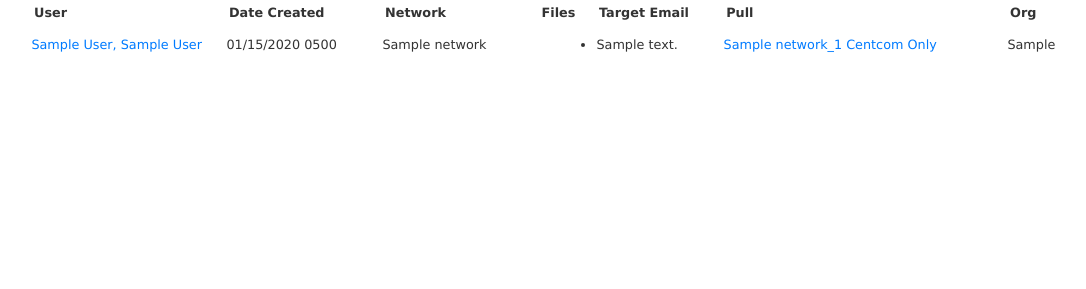
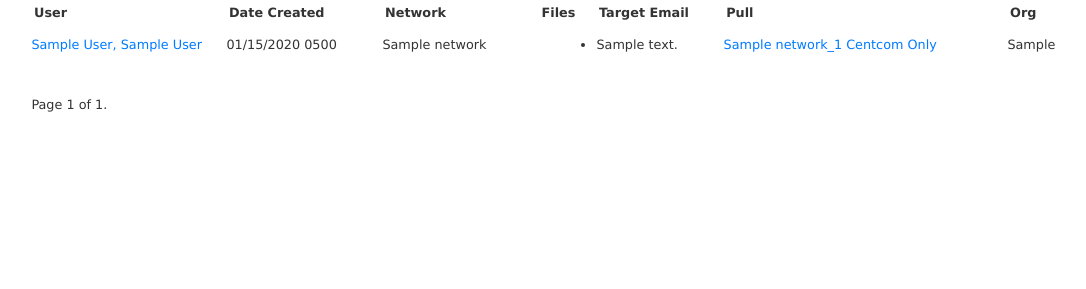
Before and after one commit to oes-webteam/cftsPublic, a Django app: page /archive in a window 1280 px wide. Shown: the part 294-583 px from the top of the page, without its empty margins (63-1149 px from the left). Run offline with Django 3.2, Linux system fonts and the light colour scheme; a user stored in the database is signed in; tables that the repository leaves empty hold one stand-in row (values such as "Sample post"); data that the repository does not hold is empty; some libraries are stand-ins or nearby versions.

Commit message:
update transfer archive pagination (#106)

```diff
--- a/cfts/static/js/archive.js
+++ b/cfts/static/js/archive.js
@@ -67,7 +67,8 @@ jQuery(document).ready(function() {
             'files': "",
             'email': "",
             'pull': "",
-            'org': ""
+            'org': "",
+            'page': ""
         }
         $('.filter').each(function() {
             $thisFilter = $(this);
@@ -126,10 +127,8 @@ jQuery(document).ready(function() {
     } // end applyFilters
 
 
-    function getRequests() {
+    function getRequests(page) {
         data = applyFilters()
-
-        console.log(data)
 
         if ([...new Set(Object.values(data))].length == 1) {
             window.location.href = "/archive"
@@ -140,6 +139,10 @@ jQuery(document).ready(function() {
                     xhr.setRequestHeader("X-CSRFToken", getCookie("csrftoken"));
                 },
             });
+
+            if (page != null){
+                url = data.page = String(page)
+            }
 
             $.ajax({
                 type: "POST",
@@ -154,12 +157,19 @@ jQuery(document).ready(function() {
 
     $("#submit-button").click(function(e) {
         e.preventDefault();
-        getRequests();
+        getRequests(null);
     });
+
+    $("#templateTable").on('click', '.page-btn', function(e) {
+        e.preventDefault();
+        getRequests($(e.currentTarget).attr('page'));
+    });
+
+
 
     $(".filter").keypress(function(e) {
         if (e.which == 13) {
-            getRequests();
+            getRequests(null);
 
         }
     });
--- a/pages/views/archive.py
+++ b/pages/views/archive.py
@@ -13,6 +13,9 @@ from django.shortcuts import render
 from pages.models import *
 from pages.views.auth import superUserCheck, staffCheck
 
+import logging
+
+logger = logging.getLogger('django')
 # ====================================================================
 
 # function to return a pagenated list of all pulled Requests
@@ -20,6 +23,10 @@ from pages.views.auth import superUserCheck, staffCheck
 @user_passes_test(staffCheck, login_url='frontend', redirect_field_name=None)
 def archive(request):
     networks = Network.objects.all()
+
+    if request.GET.get('page'):
+        rc = {'requests': pageObj, 'networks': networks}
+        return render(request, 'pages/archive.html', {'rc': rc})
 
     # get all Request objects that have been pulled
     requests = Request.objects.filter(pull__isnull=False)
@@ -65,7 +72,7 @@ def filterArchive(request):
         except IndexError:
             pullNum = ""
 
-    #get all pulled Request objects
+    # get all pulled Request objects
     requests = Request.objects.filter(pull__isnull=False)
 
     # do a lot of conditional filtering, this is really hacky and awful, not to mention very inefficient...
@@ -98,6 +105,9 @@ def filterArchive(request):
     if filters['date'][0] != "":
         requests = requests.filter(date_created__date=filters['date'][0])
 
-    rc = {'requests': requests.distinct(), 'networks': networks}
+    requestPage = paginator.Paginator(requests.distinct(), 50)
+    pageObj = requestPage.get_page(filters['page'][0])
+
+    rc = {'requests': pageObj, 'networks': networks}
 
     return render(request, 'partials/Archive_partials/archiveResults.html', {'rc': rc})
--- a/templates/partials/Archive_partials/archiveResults.html
+++ b/templates/partials/Archive_partials/archiveResults.html
@@ -46,17 +46,16 @@
             <div class="pagination">
                 <span class="step-links">
                     {% if rc.requests.has_previous %}
-                        <a href="?page=1">&laquo; first</a>
-                        <a href="?page={{ rc.requests.previous_page_number }}">previous</a>
+                        <a href="#" class="page-btn" page="1">&laquo; first</a>
+                        <a href="#" class="page-btn" page="{{ rc.requests.previous_page_number }}">previous</a>
                     {% endif %}
+                    <span class="current">
+                        Page {{ rc.requests.number }} of {{ rc.requests.paginator.num_pages }}.
+                    </span>
+
                     {% if rc.requests.has_next %}
-                        <span class="current">
-                            Page {{ rc.requests.number }} of {{ rc.requests.paginator.num_pages }}.
-                        </span>
-
-
-                        <a href="?page={{ rc.requests.next_page_number }}">next</a>
-                        <a href="?page={{ rc.requests.paginator.num_pages }}">last &raquo;</a>
+                        <a href="#" class="page-btn" page="{{ rc.requests.next_page_number }}">next</a>
+                        <a href="#" class="page-btn" page="{{ rc.requests.paginator.num_pages }}">last &raquo;</a>
                     {% endif %}
                 </span>
             </div>
```
